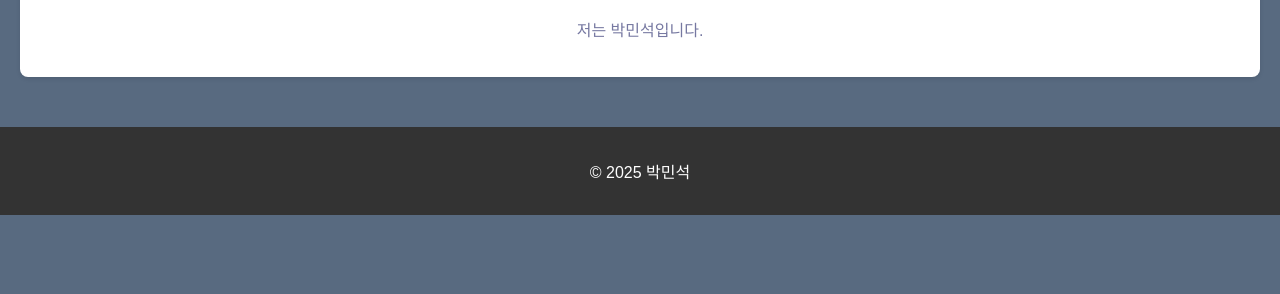
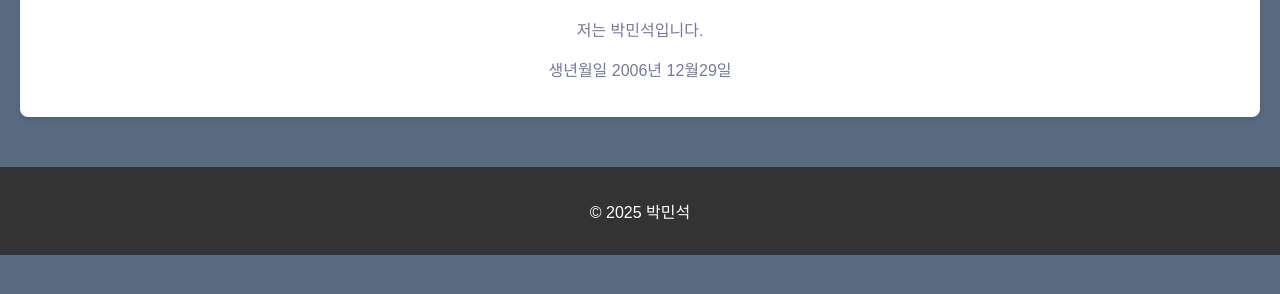
Before and after one commit to parkmin12/minsuck-park, a plain HTML site: page index.html in a window 1280 px wide. Shown: the part 364-658 px from the top of the page. Drawn offline with Linux system fonts and the light colour scheme.

Commit message:
index.html

```diff
--- a/index.html
+++ b/index.html
@@ -31,6 +31,8 @@ alert("방문해주셔서 감사합니다!");
             <div class="greeting">
                 <h1>소개</h1>
                 <p>저는 박민석입니다.</p>
+                <p>생년월일 2006년 12월29일</p>
+
 
             </div>
         </section>
```
